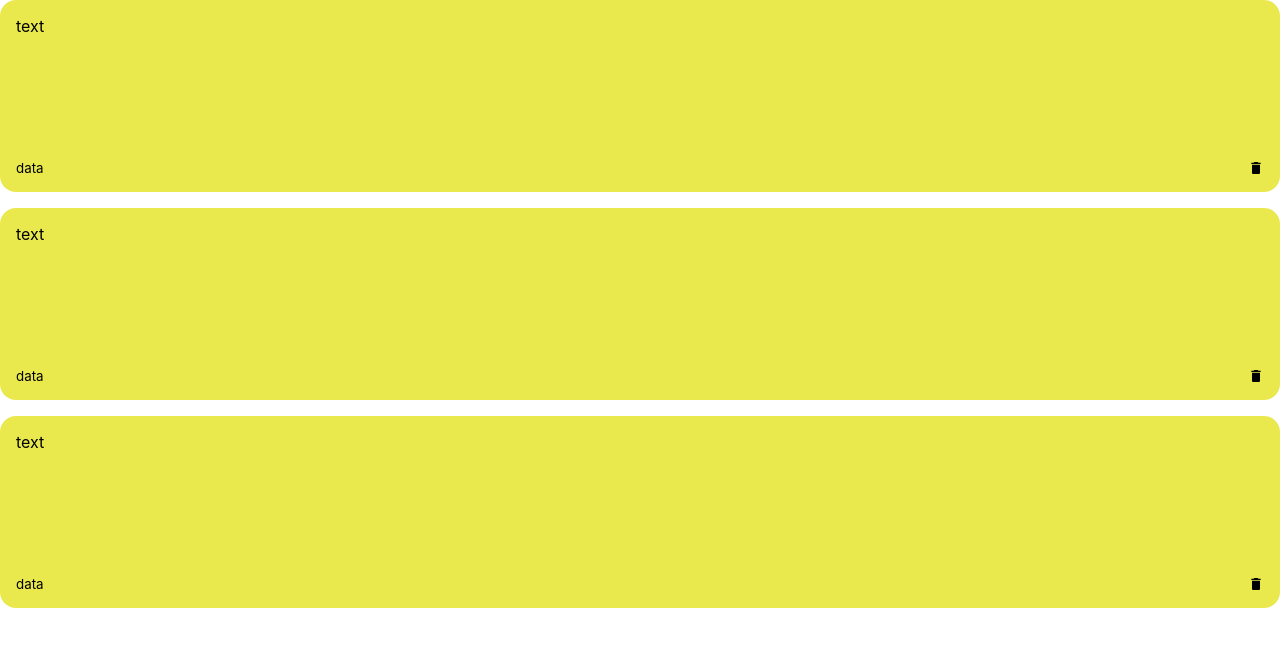
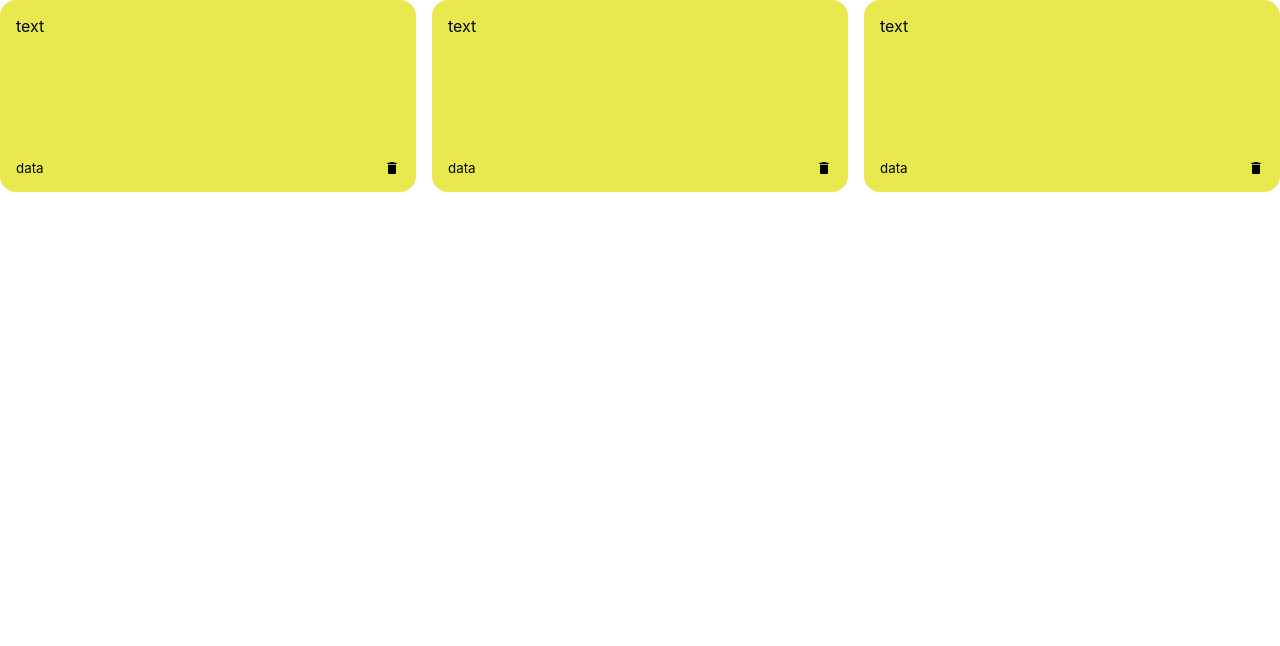
Before and after one commit to PankajPandey2001/notes-app, a React (Create React App) app: page / in a window 1280 px wide. Shown: the top 646 px of the page. Built offline with nearby package versions, Linux system fonts and the light colour scheme.

Commit message:
made resposive

```diff
--- a/src/index.css
+++ b/src/index.css
@@ -18,6 +18,22 @@ code {
   display: grid ;
 
   grid-gap: 1rem;
+
+  grid-template-columns: repeat(auto-fit , minmax(250px , 1fr));  /*very imprtant line , it is making note-app project
+  responsive */
+
+
+
+   /* now agar humein repeat ke andar sabse phle likhna hota hai ki ek row ke andar kitne column rakhne hain
+   since humein responsive banana hai aur kitne column banne hain wo dpeend karwana hai , screen aur space ke
+   upar toh hum reapeat ke andar koi number na likh kar auto-fit likh denge ;
+
+   Similarly repeat mein phle kitne column hain wo likhne ke baad humei likhna hota hai ki , ek column
+   ki width kya hogi , now what we will do is that hum responsive banayenge isliye sirf ek particualar
+   width na dekar hum range de denge ki wo is range ke andar rahe so */
+
+
+
 }
 
 
@@ -34,10 +50,12 @@ code {
 
   display: flex;
 
-  flex-direction: column;
+  flex-direction: column; /* isse note element jo hai uske saare child element vertically allign ho jayenge ,
+  kyonki yaahan par sirf 2 children hain toh sirf 2 hi honge ek uper dusra uske just niche , if you want
+  any spacing between child element of flex parent , you have to do justify-content */
 
 
-  justify-content: space-between;
+  justify-content: space-between; /* isse text sabse upar aa jayga aur note-footer sabse niche */
 }
 
 .note-footer{
```
